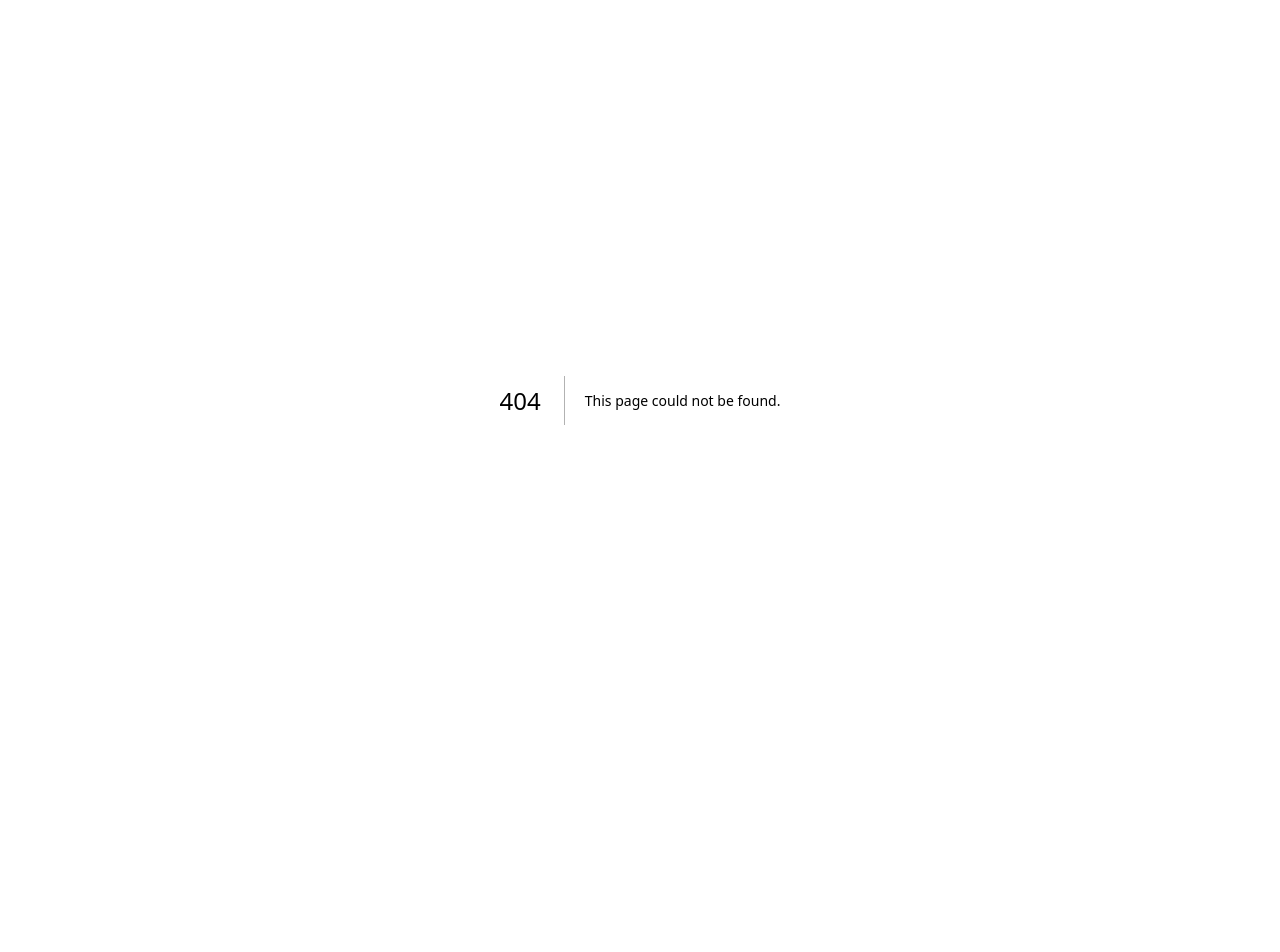
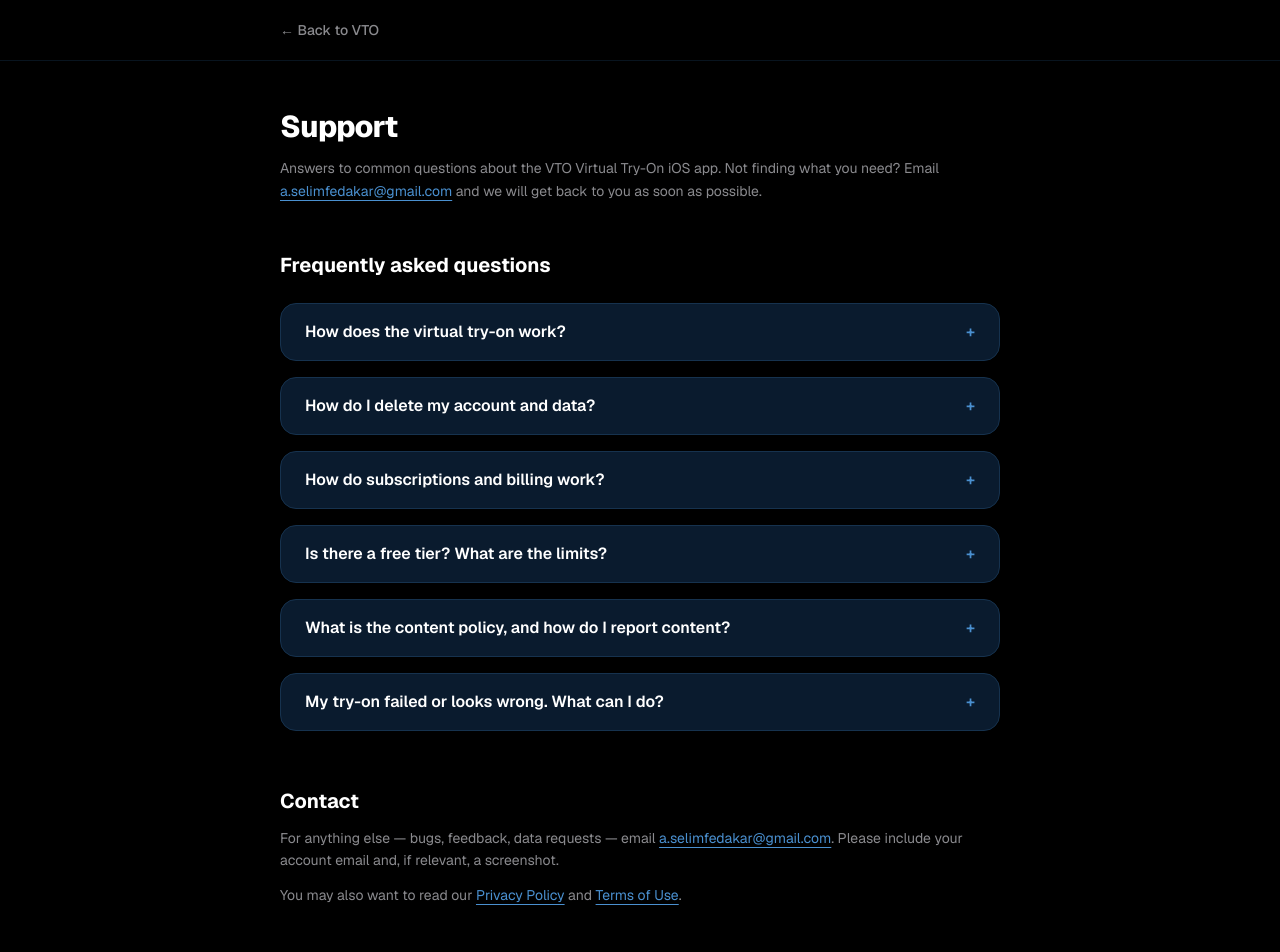
Before and after one commit to selimfedakar/virtual_try_on, a Next.js app: page /support in a window 1280 px wide. Before the commit this address had no page. Shown: the top 952 px of the page. Before the commit the page ends 800 px from the top, so only its background shows below. Built offline with nearby package versions, Linux system fonts and the light colour scheme.

Commit message:
feat: support page — FAQ, account deletion, subscriptions, contact

```diff
--- /dev/null
+++ b/src/app/support/page.tsx
@@ -0,0 +1,202 @@
+import type { Metadata } from "next";
+import Link from "next/link";
+import SiteFooter from "@/components/SiteFooter";
+
+export const metadata: Metadata = {
+  title: "Support",
+  description:
+    "Support and FAQ for the VTO Virtual Try-On iOS app: account deletion, subscriptions, free limits, content reporting, and contact information.",
+};
+
+const CONTACT_EMAIL = "a.selimfedakar@gmail.com";
+
+const faqs = [
+  {
+    question: "How does the virtual try-on work?",
+    answer: (
+      <>
+        You pick a full-body photo of yourself and a photo of a garment inside
+        the app. Both images are sent over an encrypted connection to our AI
+        processing service, which renders the garment onto your photo and
+        returns the result in seconds. Generated images are saved to your
+        account so you can revisit them. See the{" "}
+        <Link href="/privacy" className="text-accent underline underline-offset-4">
+          Privacy Policy
+        </Link>{" "}
+        for full details on how photos are handled.
+      </>
+    ),
+  },
+  {
+    question: "How do I delete my account and data?",
+    answer: (
+      <>
+        Account deletion is available directly in the app: open{" "}
+        <strong className="text-white">
+          Profile → Danger Zone → Delete My Account
+        </strong>
+        . This permanently removes your profile, try-on history, and stored
+        images. Deletion is immediate and irreversible. You can also request
+        deletion by emailing{" "}
+        <a
+          href={`mailto:${CONTACT_EMAIL}`}
+          className="text-accent underline underline-offset-4"
+        >
+          {CONTACT_EMAIL}
+        </a>
+        .
+      </>
+    ),
+  },
+  {
+    question: "How do subscriptions and billing work?",
+    answer: (
+      <>
+        Subscriptions are purchased and managed entirely through your Apple ID.
+        To view, change, or cancel a subscription, open the iPhone{" "}
+        <strong className="text-white">
+          Settings → your name → Subscriptions
+        </strong>{" "}
+        (or the App Store app → your profile → Subscriptions). Refunds are
+        handled by Apple at{" "}
+        <a
+          href="https://reportaproblem.apple.com"
+          className="text-accent underline underline-offset-4"
+        >
+          reportaproblem.apple.com
+        </a>
+        .
+      </>
+    ),
+  },
+  {
+    question: "Is there a free tier? What are the limits?",
+    answer: (
+      <>
+        Yes. Free accounts get{" "}
+        <strong className="text-white">5 free try-on generations per day</strong>.
+        The counter resets daily. Subscribing removes this limit.
+      </>
+    ),
+  },
+  {
+    question: "What is the content policy, and how do I report content?",
+    answer: (
+      <>
+        VTO is for trying on clothing. Uploading unlawful, sexually explicit,
+        or abusive imagery — or photos of people without their consent — is
+        prohibited and may lead to account termination. If you encounter
+        content that violates this policy, use the{" "}
+        <strong className="text-white">report option in the app</strong> on the
+        relevant image, or email{" "}
+        <a
+          href={`mailto:${CONTACT_EMAIL}`}
+          className="text-accent underline underline-offset-4"
+        >
+          {CONTACT_EMAIL}
+        </a>{" "}
+        with a screenshot. Reports are reviewed promptly.
+      </>
+    ),
+  },
+  {
+    question: "My try-on failed or looks wrong. What can I do?",
+    answer: (
+      <>
+        Results are best with a well-lit, front-facing, full-body photo against
+        a simple background, and a clear photo of a single garment. If a
+        generation fails or looks off, try again with a cleaner photo — and if
+        the problem persists, contact us and we will look into it.
+      </>
+    ),
+  },
+];
+
+export default function SupportPage() {
+  return (
+    <div className="flex min-h-screen flex-col bg-black text-foreground">
+      <header className="border-b border-card-border/40">
+        <div className="mx-auto flex max-w-3xl items-center justify-between px-6 py-5">
+          <Link href="/" className="text-sm font-medium text-muted transition-colors hover:text-white">
+            ← Back to VTO
+          </Link>
+        </div>
+      </header>
+
+      <main className="mx-auto w-full max-w-3xl flex-1 px-6 pb-20 pt-12">
+        <h1 className="text-3xl font-extrabold tracking-tight text-white">
+          Support
+        </h1>
+        <p className="mt-3 text-sm leading-relaxed text-muted">
+          Answers to common questions about the VTO Virtual Try-On iOS app. Not
+          finding what you need? Email{" "}
+          <a
+            href={`mailto:${CONTACT_EMAIL}`}
+            className="text-accent underline underline-offset-4"
+          >
+            {CONTACT_EMAIL}
+          </a>{" "}
+          and we will get back to you as soon as possible.
+        </p>
+
+        <section aria-labelledby="faq-heading" className="mt-12">
+          <h2 id="faq-heading" className="text-xl font-bold text-white">
+            Frequently asked questions
+          </h2>
+          <div className="mt-6 space-y-4">
+            {faqs.map((faq) => (
+              <details
+                key={faq.question}
+                className="group rounded-2xl border border-card-border bg-card px-6 py-4 open:pb-6"
+              >
+                <summary className="cursor-pointer list-none text-base font-semibold text-white marker:content-none [&::-webkit-details-marker]:hidden">
+                  <span className="flex items-center justify-between gap-4">
+                    {faq.question}
+                    <span
+                      aria-hidden="true"
+                      className="text-accent transition-transform group-open:rotate-45"
+                    >
+                      +
+                    </span>
+                  </span>
+                </summary>
+                <p className="mt-3 text-sm leading-relaxed text-muted">
+                  {faq.answer}
+                </p>
+              </details>
+            ))}
+          </div>
+        </section>
+
+        <section aria-labelledby="contact-heading" className="mt-14">
+          <h2 id="contact-heading" className="text-xl font-bold text-white">
+            Contact
+          </h2>
+          <p className="mt-3 text-sm leading-relaxed text-muted">
+            For anything else — bugs, feedback, data requests — email{" "}
+            <a
+              href={`mailto:${CONTACT_EMAIL}`}
+              className="text-accent underline underline-offset-4"
+            >
+              {CONTACT_EMAIL}
+            </a>
+            . Please include your account email and, if relevant, a screenshot.
+          </p>
+          <p className="mt-3 text-sm leading-relaxed text-muted">
+            You may also want to read our{" "}
+            <Link href="/privacy" className="text-accent underline underline-offset-4">
+              Privacy Policy
+            </Link>{" "}
+            and{" "}
+            <Link href="/terms" className="text-accent underline underline-offset-4">
+              Terms of Use
+            </Link>
+            .
+          </p>
+        </section>
+      </main>
+
+      <SiteFooter />
+    </div>
+  );
+}
```
